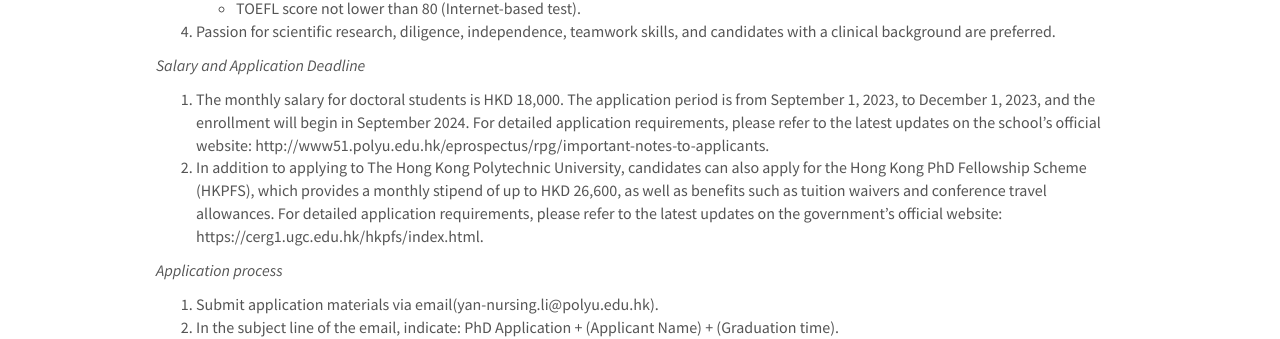
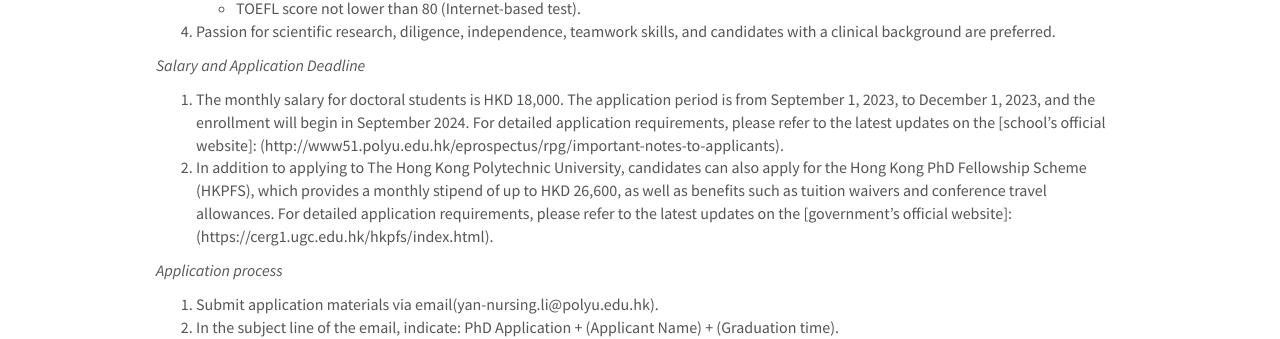
Before and after one commit to polyuly/polyuly.github.io, a Jekyll site: the page built from _pages/openings.md, in a window 1280 px wide and 900 px high. Shown: the part 424-763 px from the top of the window. Built offline with Jekyll 4.4.1, drawn with Linux system fonts in a browser that asks for light colours; nearby versions of some CDN libraries.

```diff
--- a/_pages/openings.md
+++ b/_pages/openings.md
@@ -24,8 +24,8 @@ permalink: /vacancies
 
 *Salary and Application Deadline*
 
-1. The monthly salary for doctoral students is HKD 18,000. The application period is from September 1, 2023, to December 1, 2023, and the enrollment will begin in September 2024. For detailed application requirements, please refer to the latest updates on the school's official website: http://www51.polyu.edu.hk/eprospectus/rpg/important-notes-to-applicants.
-2. In addition to applying to The Hong Kong Polytechnic University, candidates can also apply for the Hong Kong PhD Fellowship Scheme (HKPFS), which provides a monthly stipend of up to HKD 26,600, as well as benefits such as tuition waivers and conference travel allowances. For detailed application requirements, please refer to the latest updates on the government's official website: https://cerg1.ugc.edu.hk/hkpfs/index.html.
+1. The monthly salary for doctoral students is HKD 18,000. The application period is from September 1, 2023, to December 1, 2023, and the enrollment will begin in September 2024. For detailed application requirements, please refer to the latest updates on the [school's official website]: (http://www51.polyu.edu.hk/eprospectus/rpg/important-notes-to-applicants).
+2. In addition to applying to The Hong Kong Polytechnic University, candidates can also apply for the Hong Kong PhD Fellowship Scheme (HKPFS), which provides a monthly stipend of up to HKD 26,600, as well as benefits such as tuition waivers and conference travel allowances. For detailed application requirements, please refer to the latest updates on the [government's official website]: (https://cerg1.ugc.edu.hk/hkpfs/index.html).
 
 *Application process*
 1. Submit application materials via email(yan-nursing.li@polyu.edu.hk).
```
